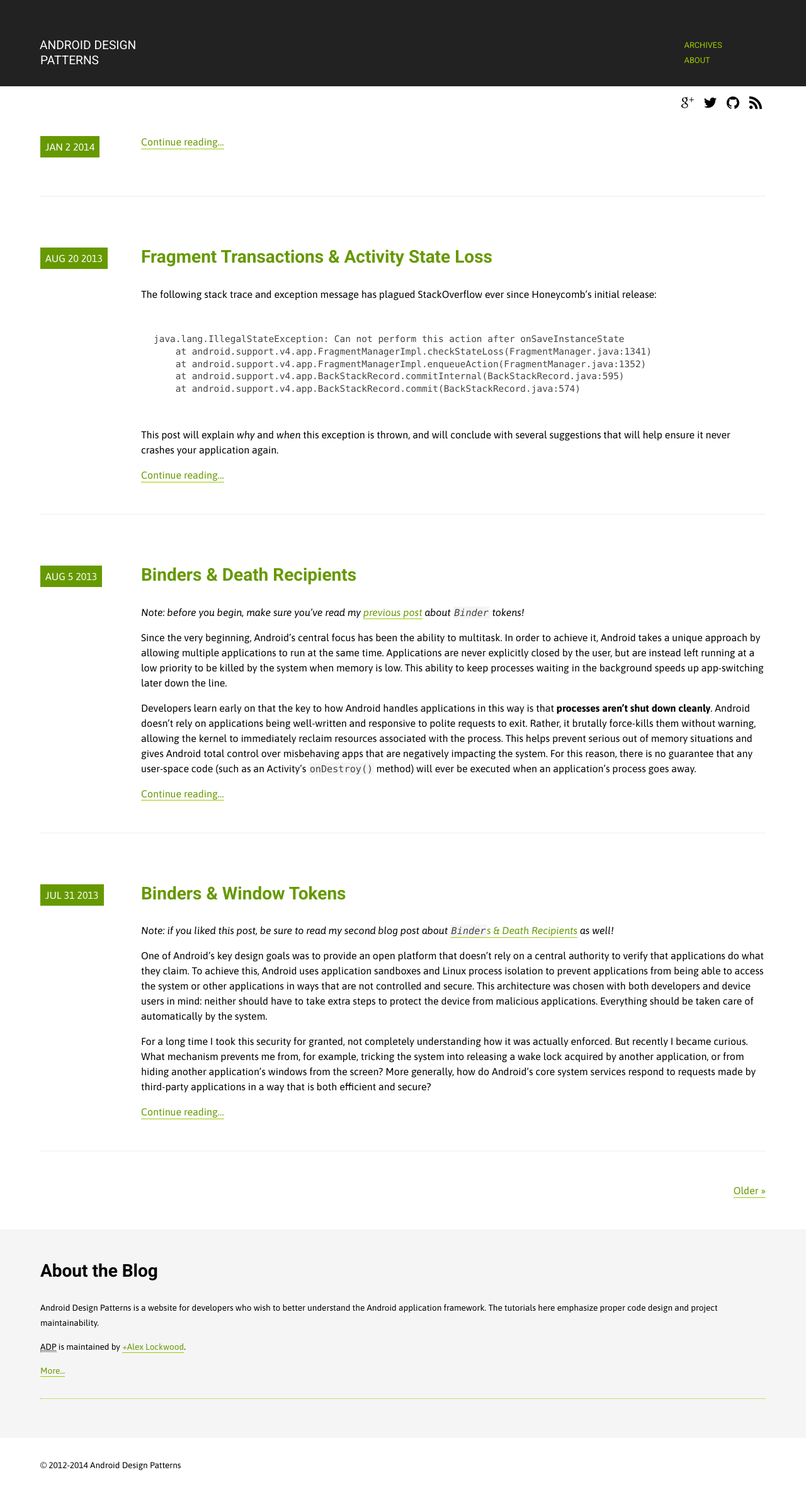
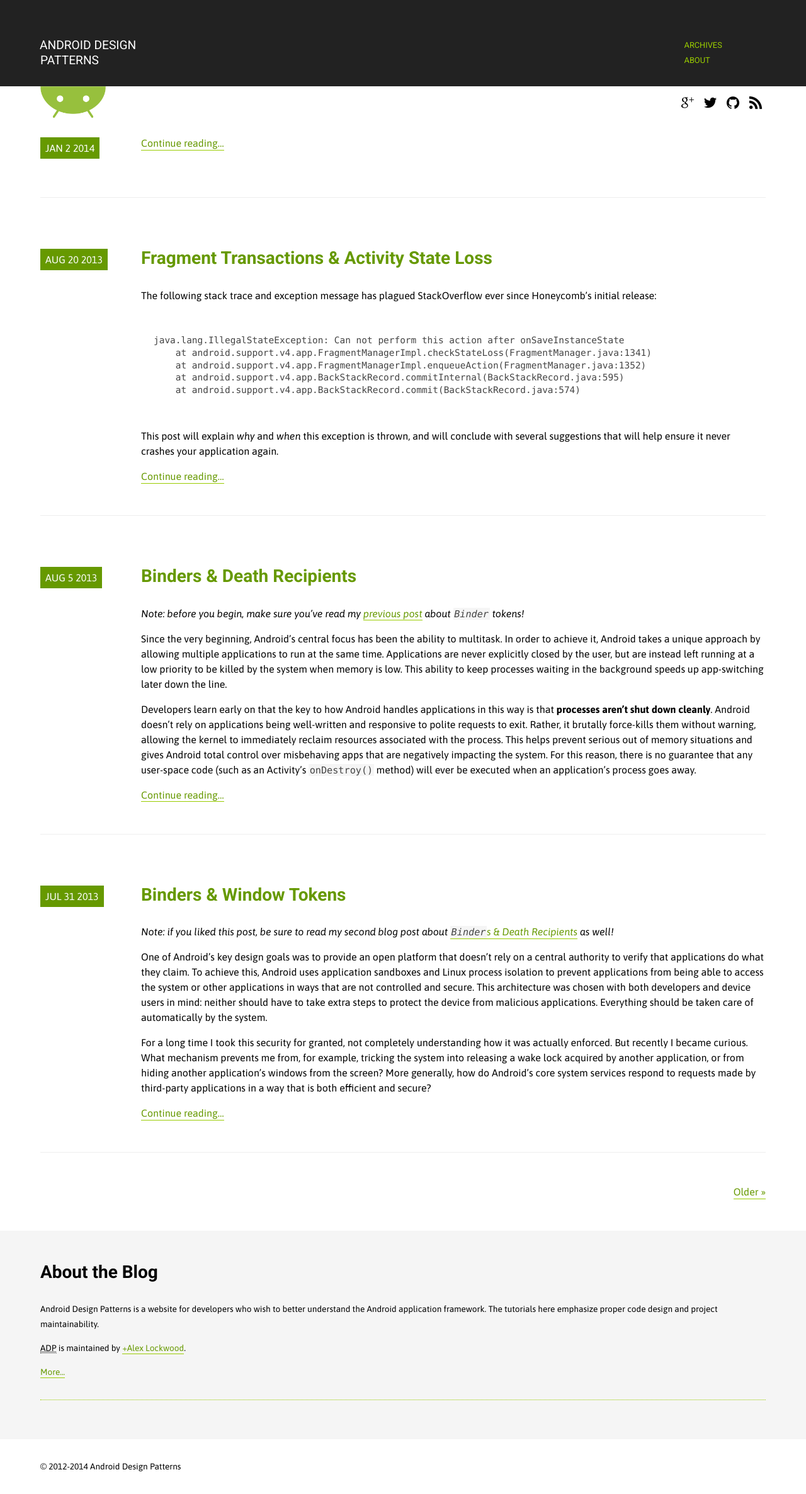
Before and after one commit to alexjlockwood/AndroidDesignPatterns, a Jekyll site: the page built from index.html, in a window 1280 px wide. Shown: the whole page at 63% size. Built offline with Jekyll 4.4.1, drawn with Linux system fonts in a browser that asks for light colours; Markdown is read by kramdown in place of the engine named in the settings; the list of posts is cut into pages by our own code; comment, search, counter and statistics services are not loaded.

Commit message:
Updated blurry images

```diff
--- a/css/style.css
+++ b/css/style.css
@@ -164,9 +164,9 @@
 }
 #social {
     background: url('/images/android.png') no-repeat left bottom;
-    background-position: 0 -100px;
     padding: 10px 0 0;
-    height: 38px;
+    height: 40px;
+    background-size: contain;
     text-align: right;
     float: left;
 }
```
Also changed, not shown: images/android.gif (deleted), images/android.png (added), images/social/github-128-black.png (added), images/social/googleplus-128-black.png (added), images/social/rss-128-black.png (added), images/social/twitter-128-black.png (added).
